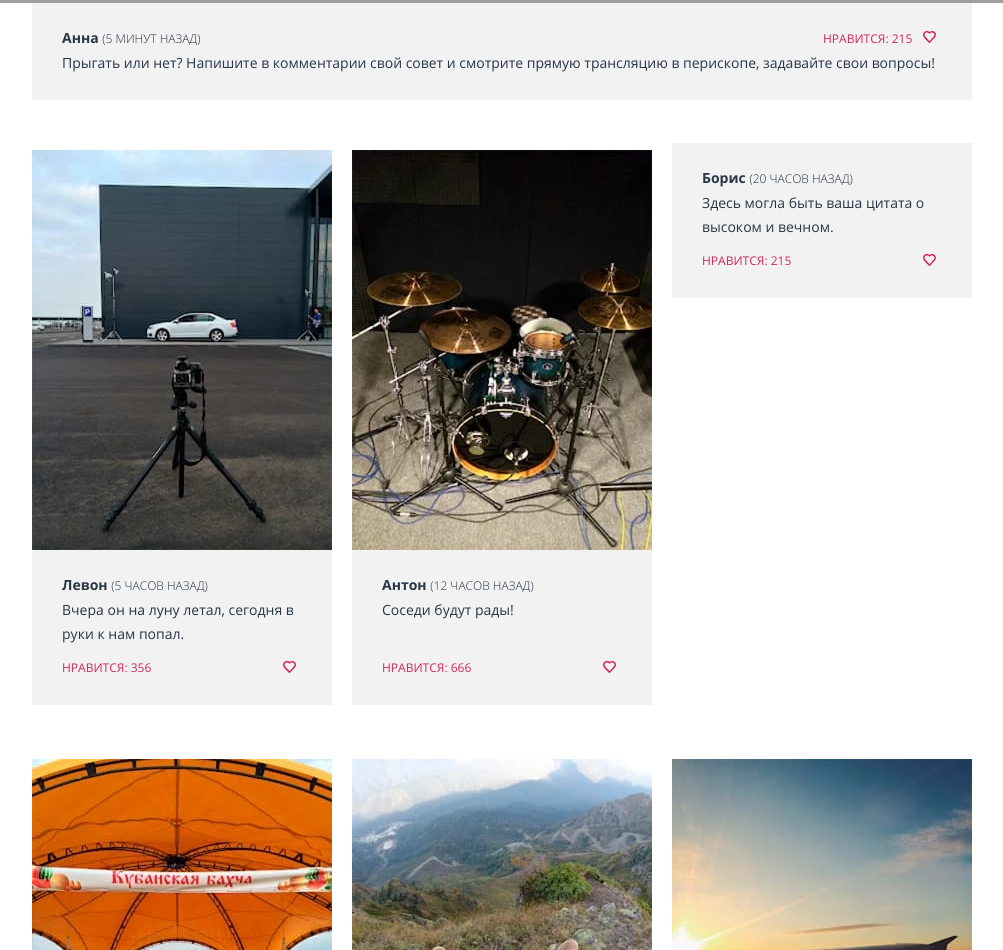
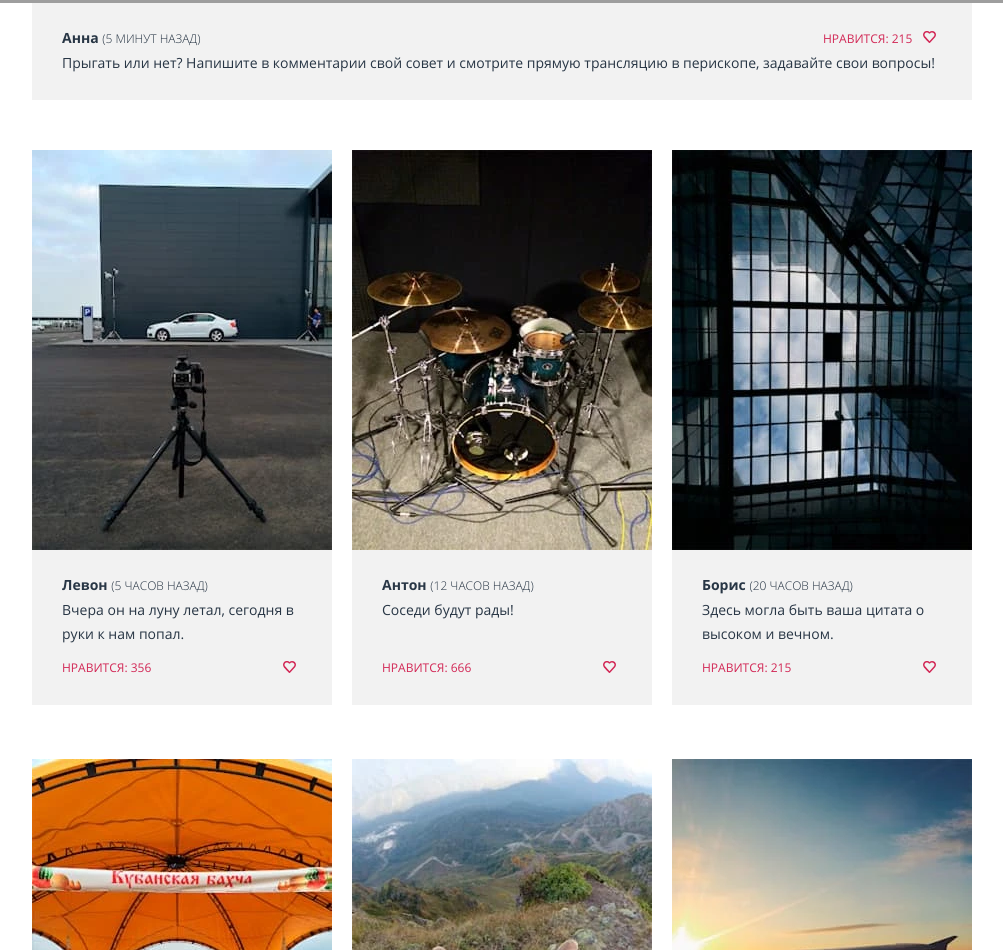
Before and after one commit to Lacertilia1/1629453-pink-22, a website: page source/catalog.html in a window 1280 px wide. Shown: the part 1137-2087 px from the top of the page, without its empty margins (138-1141 px from the left). Drawn offline with nearby package versions, Linux system fonts and the light colour scheme; files that its build step writes are made by us from their sources; grey boxes are pictures that could not be loaded; files whose address does not match are found by name.

Commit message:
Защита

```diff
--- a/source/catalog.html
+++ b/source/catalog.html
@@ -290,9 +290,9 @@
                 srcset="img/catalog__images/photo-3-desktop.jpg 1x, img/catalog__images/photo-3-desktop@2x.jpg 2x">
               <source media="(min-width: 660px)"
                 srcset="img/catalog__images/photo-3-tablet.jpg 1x, img/catalog__images/photo-3-tablet@2x.jpg 2x">
-              <!-- <img class="photos-list__common-image" src="img/catalog__images/photo-3-mobile.jpg" width="280"
+              <img class="photos-list__common-image" src="img/catalog__images/photo-3-mobile.jpg" width="280"
                 srcset="img/catalog__images/photo-3-mobile@2x.jpg 2x" height="180"
-                alt="Фотография окон торгового центра изнутри. За окнами облачное небо."> -->
+                alt="Фотография окон торгового центра изнутри. За окнами облачное небо.">
             </picture>
 
           </a>
```
